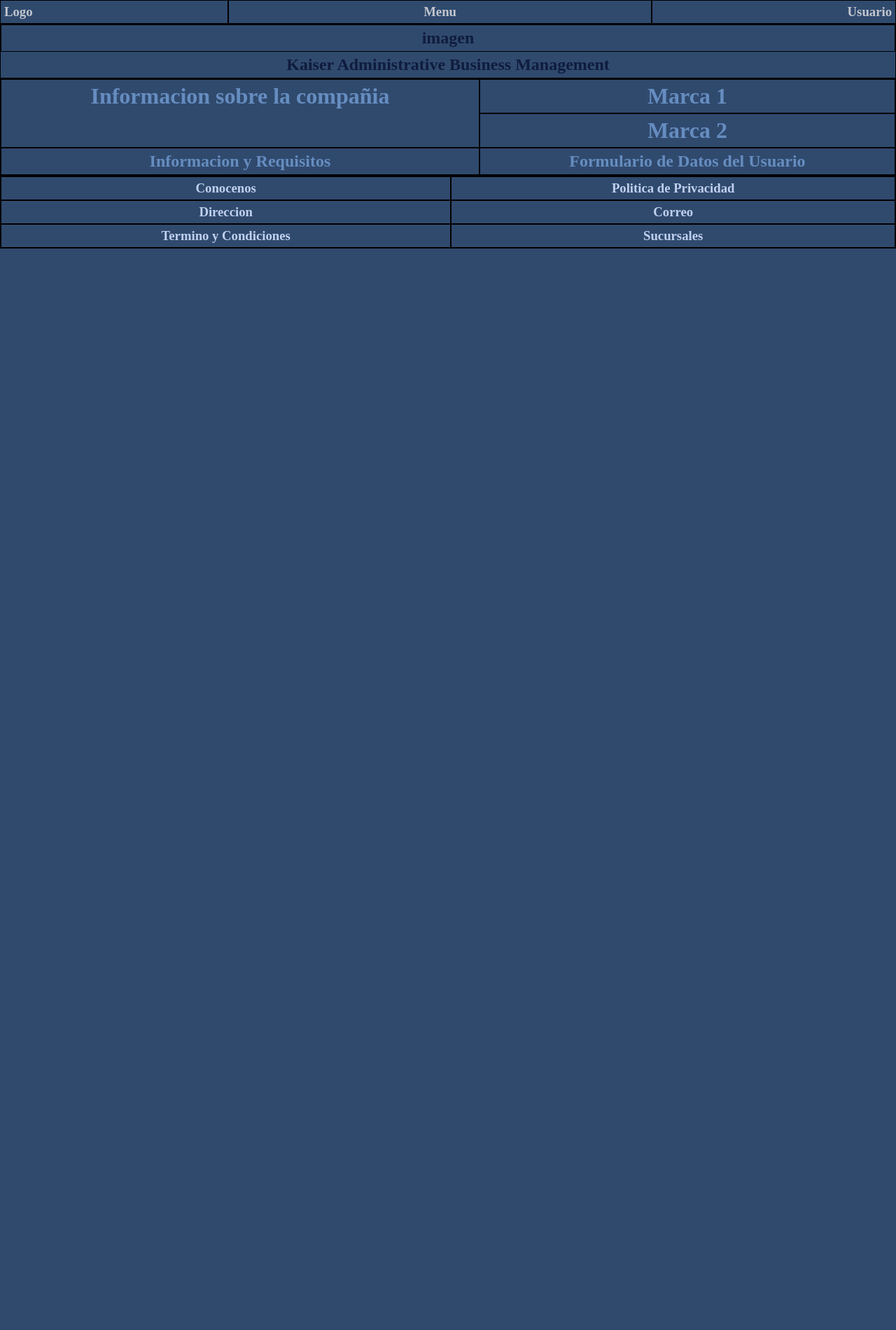
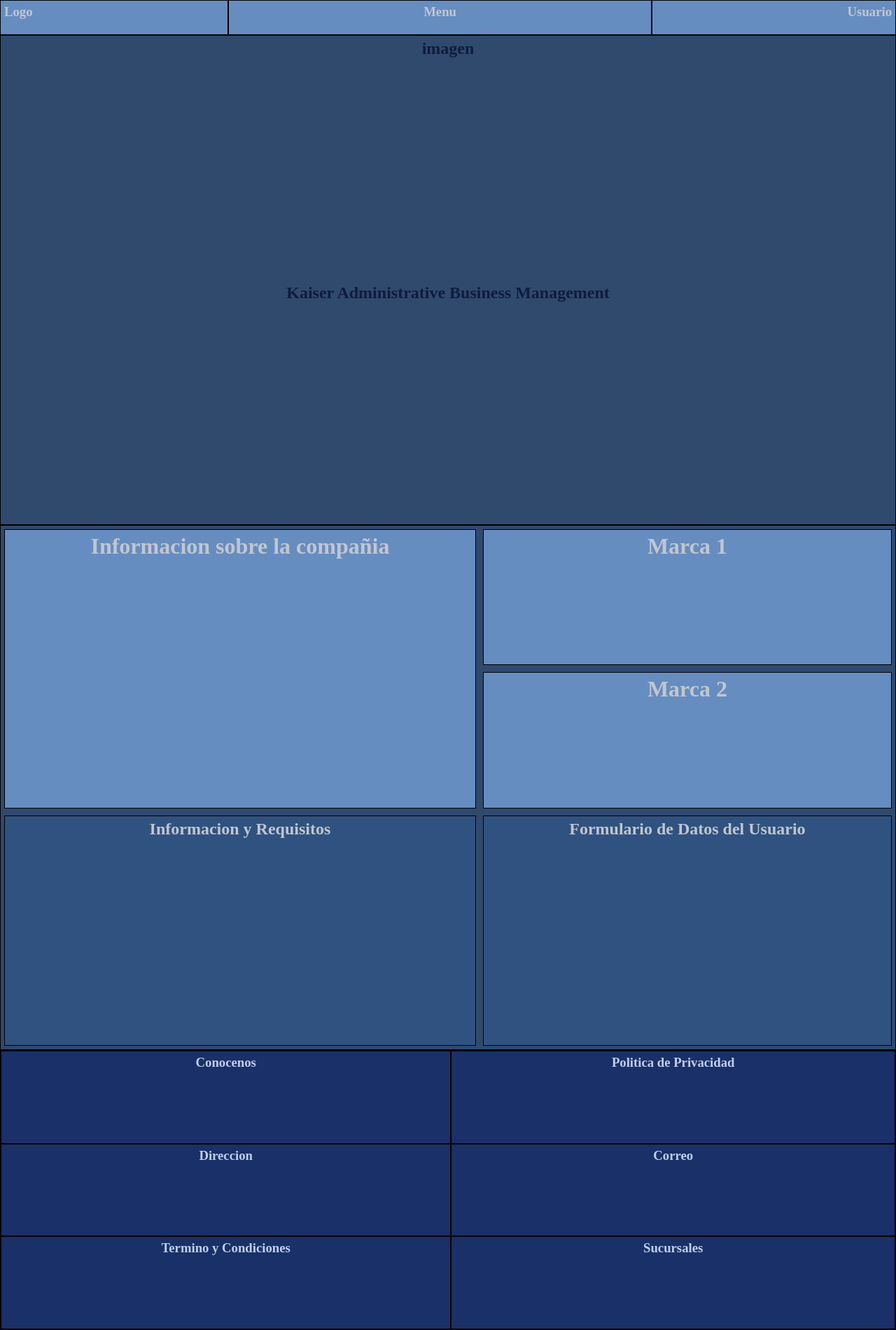
Before and after one commit to babbigam/Kaiser_ABM-taller-de-integracion-I, a PHP site: page / in a window 1280 px wide. Shown: the whole page at 70% size. Before the commit the page ends 355 px from the top, so only its background shows below. Run offline with PHP 8.4, Linux system fonts and the light colour scheme.

Commit message:
Maqueteado Pagina Principal Final

```diff
--- a/style.css
+++ b/style.css
@@ -12,6 +12,7 @@
 
 #navegador{
     display: grid;
+    height: 50px;
     grid-column-start: 1;
     grid-column-end: 3;
     grid-row-start: 1;
@@ -22,6 +23,7 @@
     display: grid;
     text-align: center;
     border: 1px solid #000;
+    height: 700px;
     grid-column-start: 1;
     grid-column-end: 3;
     grid-row-start: 2;
@@ -32,6 +34,7 @@
     display: grid;
     text-align: justify;
     border: 1px solid #000;
+    height: 750px;
     grid-column-start: 1;
     grid-column-end: 3;
     grid-row-start: 4;
@@ -43,6 +46,7 @@
     background-color: #304a6e;
     text-align: center;
     border: 1px solid #000;
+    height: 400px;
     grid-column-start: 1;
     grid-column-end: 3;
     grid-row-start: 13;
@@ -55,6 +59,7 @@
     text-align: justify;
     border: 1px solid #000;
     padding: 5px;
+    background: #668dc0;
     grid-column-start: 1;
     grid-column-end: 1;
     grid-row-start: 1;
@@ -67,6 +72,7 @@
     text-align: center;
     border: 1px solid #000;
     padding: 5px;
+    background: #668dc0;
     grid-column-start: 2;
     grid-column-end: 4;
     grid-row-start: 1;
@@ -79,6 +85,7 @@
     text-align: end;
     border: 1px solid #000;
     padding: 5px;
+    background: #668dc0;
     grid-column-start: 4;
     grid-column-end: 4;
     grid-row-start: 1;
@@ -89,7 +96,6 @@
     display: grid;
     color: #0f1c3d;
     text-align: center;
-    border: 1px solid #000;
     padding: 5px;
     grid-column-start: 1;
     grid-column-end: 4;
@@ -111,63 +117,73 @@
 
 .informacion-c{
     display: grid;
-    color: #668dc0;
+    color: #c2c6ce;
     text-align: center;
     border: 1px solid #000;
     padding: 5px;
+    margin: 5px;
+    background: #668dc0;
     grid-column-start: 1;
     grid-column-end: 2;
     grid-row-start: 1;
-    grid-row-end: 4;
+    grid-row-end: 5;
 }
 
 
 .m1{
     display: grid;
-    color: #668dc0;
+    color: #c2c6ce;
     text-align: center;
     border: 1px solid #000;
     padding: 5px;
+    margin: 5px;
+    background: #668dc0;
     grid-column-start: 2;
     grid-column-end: 3;
     grid-row-start: 1;
-    grid-row-end: 2;
+    grid-row-end: 3;
 }
 
 .m2{
     display: grid;
-    color: #668dc0;
+    color: #c2c6ce;
     text-align: center;
     border: 1px solid #000;
     padding: 5px;
+    margin: 5px;
+    background: #668dc0;
     grid-column-start: 2;
     grid-column-end: 3;
     grid-row-start: 3;
-    grid-row-end: 4;
+    grid-row-end: 5;
 }
 
 .informacion-r{
     display: grid;
-    color: #668dc0;
+    color: #c2c6ce;
     text-align: center;
     border: 1px solid #000;
     padding: 5px;
+    margin: 5px;
+    background: #305280;
     grid-column-start: 1;
     grid-column-end: 2;
     grid-row-start: 5;
-    grid-row-end: 8;
+    grid-row-end: 9;
 }
 
 .formulario{
     display: grid;
-    color: #668dc0;
+    color: #c2c6ce;
     text-align: center;
     border: 1px solid #000;
     padding: 5px;
+    margin: 5px;
+    background: #305280;
     grid-column-start: 2;
     grid-column-end: 3;
     grid-row-start: 5;
-    grid-row-end: 8;
+    grid-row-end: 9;
 }
 
 .conocer{
@@ -176,10 +192,11 @@
     text-align: center;
     border: 1px solid #000;
     padding: 5px;
+    background: #1a3069;
     grid-column-start: 1;
     grid-column-end: 2;
-    grid-row-start: 9;
-    grid-row-end: 9;
+    grid-row-start: 1;
+    grid-row-end: 1;
 }
 
 .Pol-pri{
@@ -188,10 +205,11 @@
     text-align: center;
     border: 1px solid #000;
     padding: 5px;
+    background: #1a3069;
     grid-column-start: 2;
     grid-column-end: 3;
-    grid-row-start: 9;
-    grid-row-end: 9;
+    grid-row-start: 1;
+    grid-row-end: 1;
 }
 
 .direccion{
@@ -200,10 +218,11 @@
     text-align: center;
     border: 1px solid #000;
     padding: 5px;
+    background: #1a3069;
     grid-column-start: 1;
     grid-column-end: 2;
-    grid-row-start: 10;
-    grid-row-end: 10;
+    grid-row-start: 2;
+    grid-row-end: 2;
 }
 
 .correo{
@@ -212,10 +231,11 @@
     text-align: center;
     border: 1px solid #000;
     padding: 5px;
+    background: #1a3069;
     grid-column-start: 2;
     grid-column-end: 3;
-    grid-row-start: 10;
-    grid-row-end: 10;
+    grid-row-start: 2;
+    grid-row-end: 2;
 }
 
 .ter-con{
@@ -224,10 +244,11 @@
     text-align: center;
     border: 1px solid #000;
     padding: 5px;
+    background: #1a3069;
     grid-column-start: 1;
     grid-column-end: 2;
-    grid-row-start: 11;
-    grid-row-end: 11;
+    grid-row-start: 3;
+    grid-row-end: 3;
 }
 
 .sucursales{
@@ -236,12 +257,9 @@
     text-align: center;
     border: 1px solid #000;
     padding: 5px;
+    background: #1a3069;
     grid-column-start: 2;
     grid-column-end: 3;
-    grid-row-start: 11;
-    grid-row-end: 11;
+    grid-row-start: 3;
+    grid-row-end: 3;
 }
-
-/*grid-template-rows: 100px;
-  grid-template-columns: 100px;
-  background-color: #304a6e;*/
```
